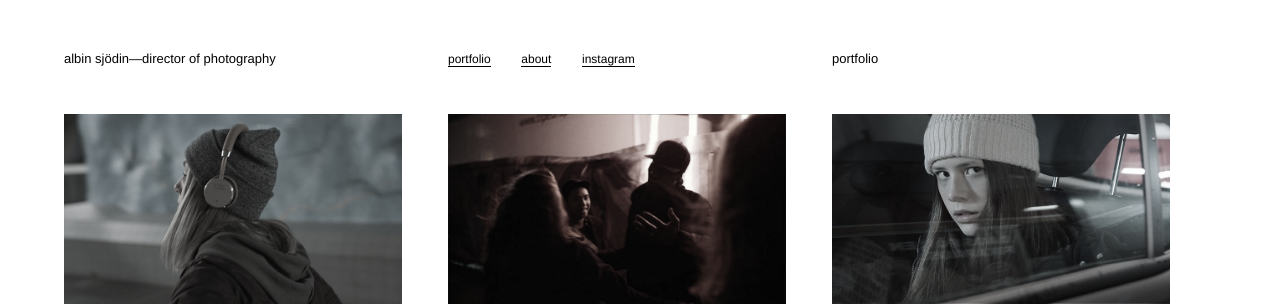
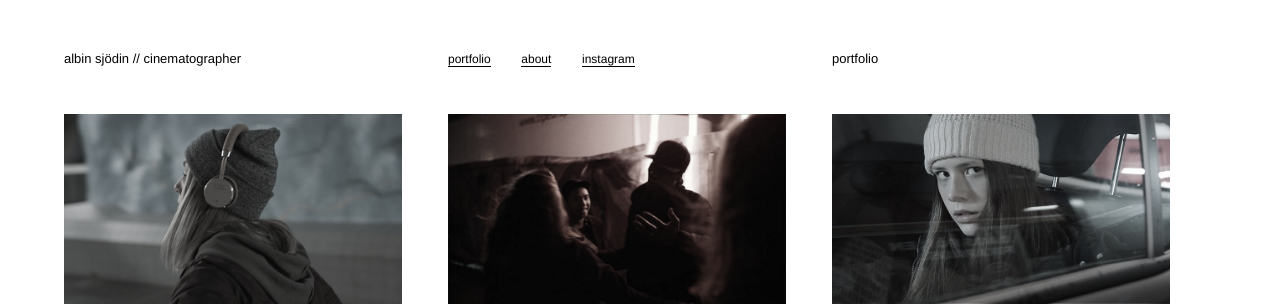
Before and after one commit to manspeterson/albin-site, a Jekyll site: the page built from index.html, in a window 1280 px wide. Shown: the top 306 px of the page. Built offline with Jekyll 4.4.1, drawn with Linux system fonts in a browser that asks for light colours; nearby versions of some CDN libraries; some web fonts are replaced.

Commit message:
Update _config.yml

```diff
--- a/_config.yml
+++ b/_config.yml
@@ -13,7 +13,7 @@
 # you will see them accessed via {{ site.title }}, {{ site.email }}, and so on.
 # You can create any custom variable you would like, and they will be accessible
 # in the templates via {{ site.myvariable }}.
-title: albin sjödin—director of photography
+title: albin sjödin // cinematographer
 email: hi@albinsjodin.com
 description: > # this means to ignore newlines until "baseurl:"
   the home and portfolio of albin sjödin, director of photography.
```
